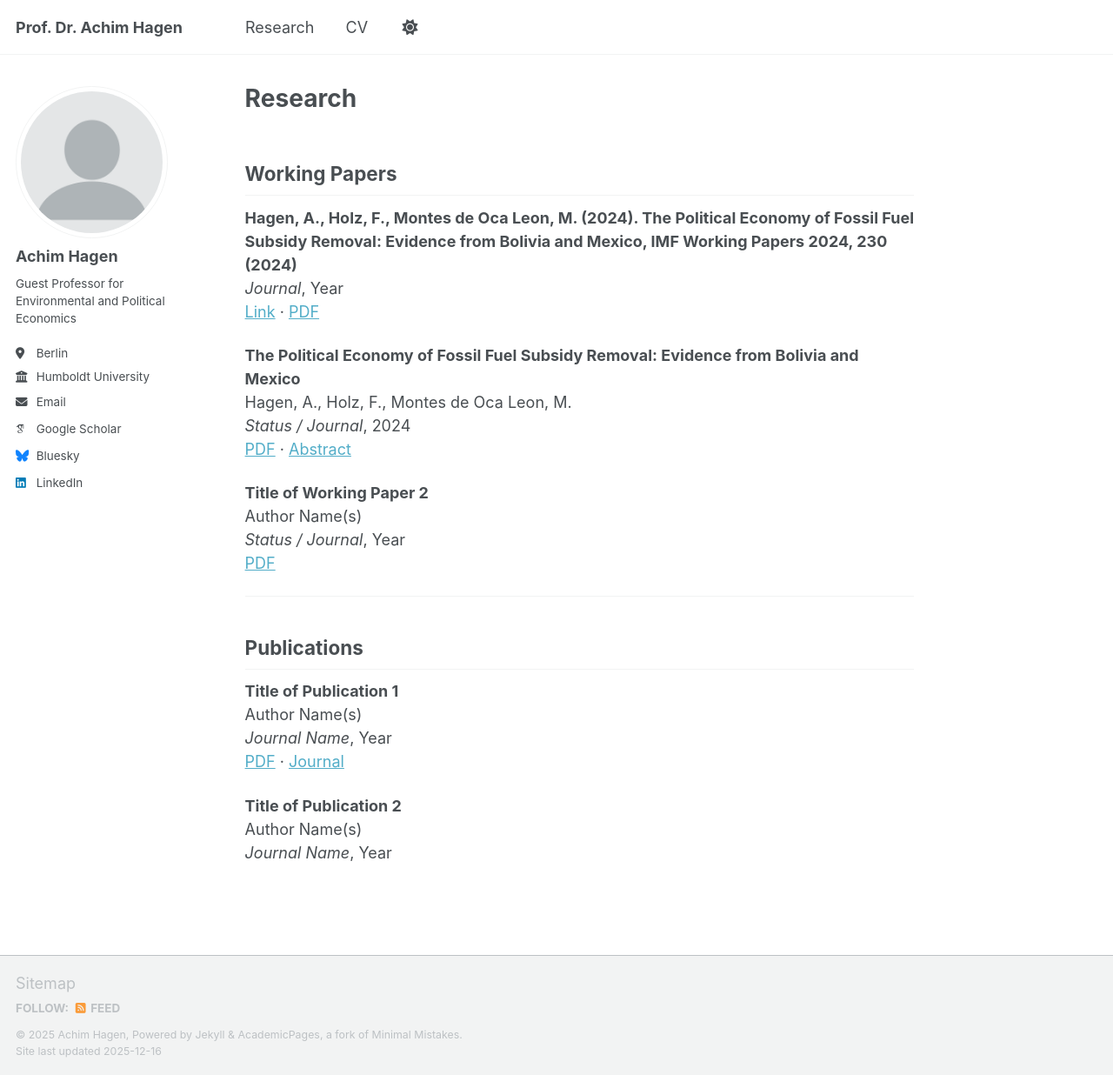
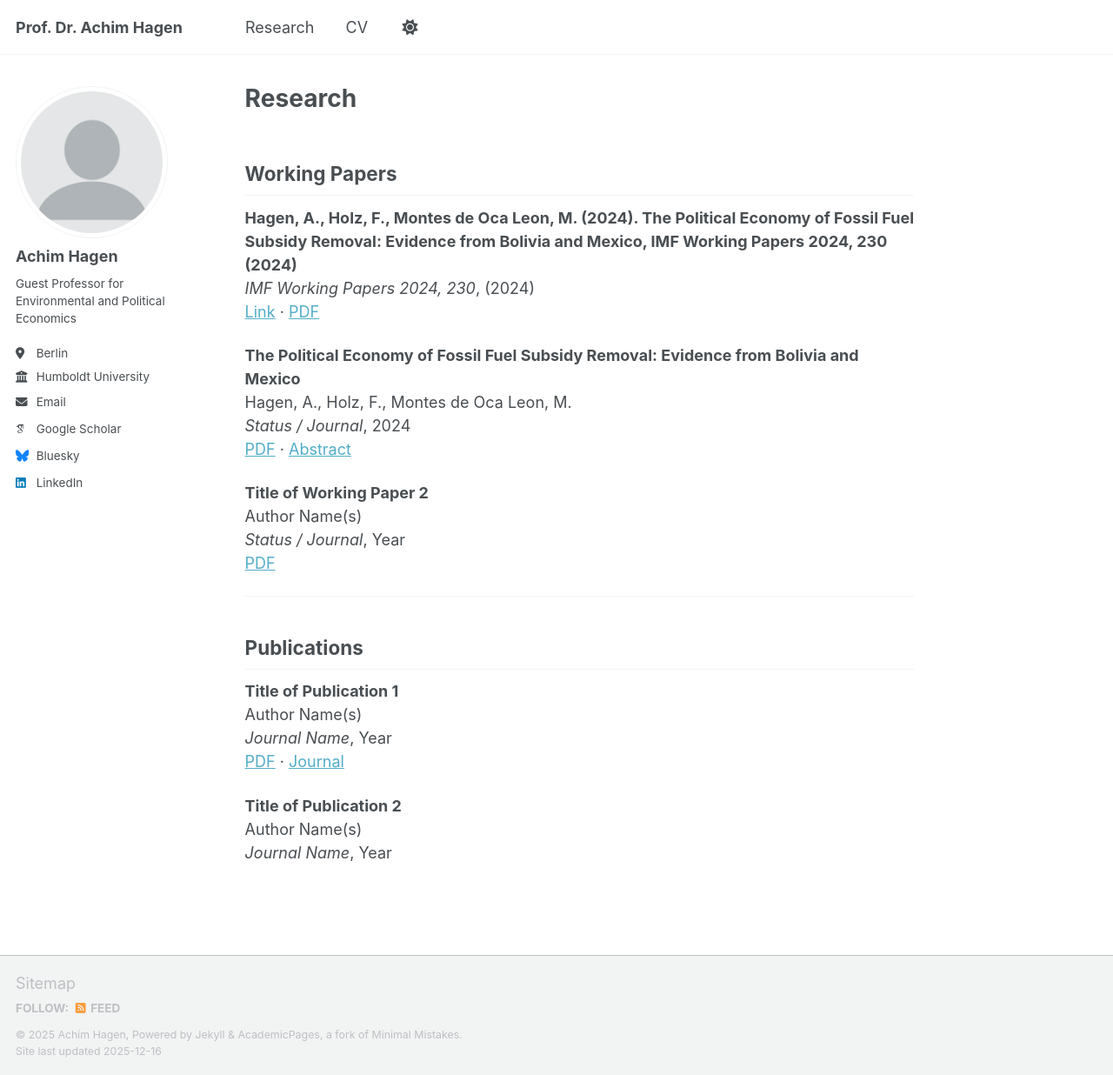
Before and after one commit to achhag/academic, a Jekyll site: the page built from _pages/publications.html, in a window 1280 px wide and 1236 px high. Shown: the whole window at 87% size. Built offline with Jekyll 4.4.1, drawn with Linux system fonts in a browser that asks for light colours; some web fonts are replaced; a script bundle is joined from its source files by our own code; library files that are not in the unit come from our copies.

Commit message:
Update publications.html

```diff
--- a/_pages/publications.html
+++ b/_pages/publications.html
@@ -9,7 +9,7 @@ author_profile: true
 
 <p>
 <strong>Hagen, A., Holz, F., Montes de Oca Leon, M. (2024). The Political Economy of Fossil Fuel Subsidy Removal: Evidence from Bolivia and Mexico, IMF Working Papers 2024, 230 (2024)</strong><br>
-<em>Journal</em>, Year<br>
+<em>IMF Working Papers 2024, 230</em>, (2024)<br>
 <a href="https://www.elibrary.imf.org/view/journals/001/2024/230/001.2024.issue-230-en.xml?cid=556856-com-dsp-crossref" target="_blank">Link</a> ·
 <a href="#">PDF</a>
 </p>
```
